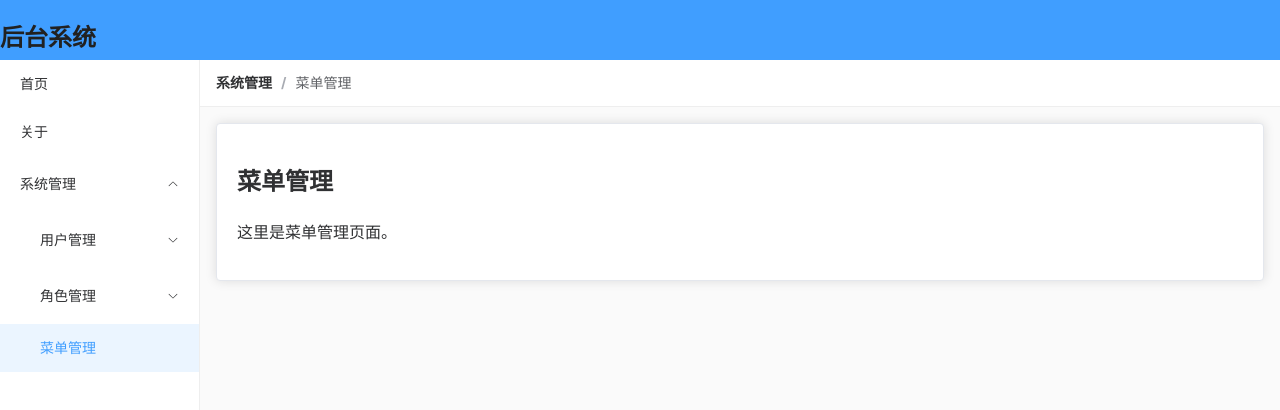
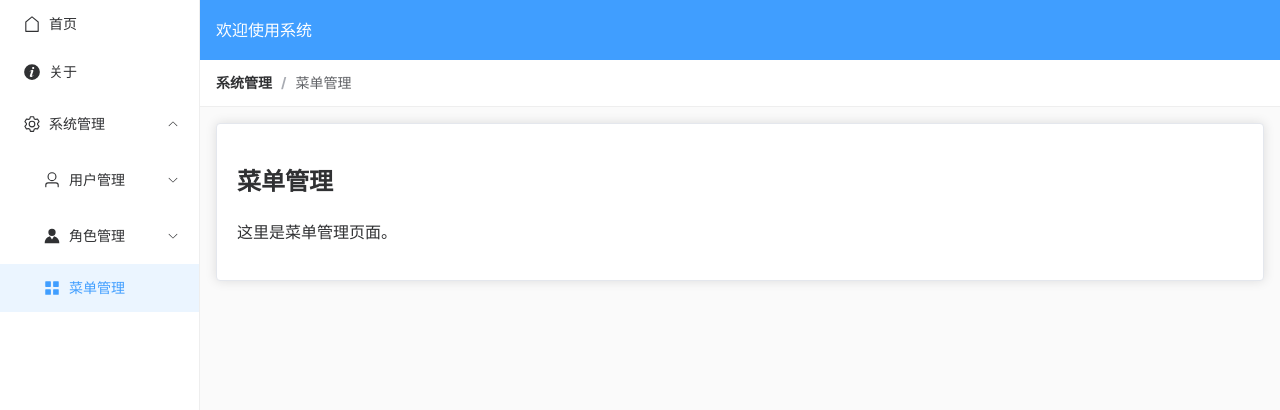
Before and after one commit to huarong290/vue3-vite-admin, a Vue app: page /system/menu in a window 1280 px wide. Shown: the top 410 px of the page. Built offline with nearby package versions, Linux system fonts and the light colour scheme.

Commit message:
feat(menu): 多级菜单添加用户图标

```diff
--- a/src/components/layout/AppHeader.vue
+++ b/src/components/layout/AppHeader.vue
@@ -1,18 +1,41 @@
 <!--src/components/layout/AppHeader.vue-->
 <template>
-  <el-row class="app-header" align="middle">
-    <el-col :span="24">
-      <h1>后台系统</h1>
-    </el-col>
-  </el-row>
+  <div class="header">
+    <!--  按钮图标根据折叠状态切换 -->
+    <el-button
+        class="menu-toggle"
+        :icon="isCollapse ? 'Expand' : 'Fold'"
+        circle
+        @click="$emit('toggle-menu')"
+    />
+    <div class="header-right">
+      <span>欢迎使用系统</span>
+    </div>
+  </div>
 </template>
 
-<script setup lang="ts"></script>
+<script setup lang="ts">
+defineProps<{ isCollapse: boolean }>()
+</script>
 
-<style scoped>
+<style scoped lang="scss">
 .header {
+  display: flex;
+  align-items: center;
+  justify-content: space-between;
+  height: 100%;
+  padding: 0 16px;
   color: #fff;
-  background: #409eff; /* Element Plus 默认主题色 */
-  padding: 1rem;
+
+  .menu-toggle {
+    display: none;
+  }
+
+  @media screen and (max-width: 768px) {
+    .menu-toggle {
+      // 移动端显示菜单按钮
+      display: inline-flex;
+    }
+  }
 }
 </style>
--- a/src/components/layout/AppLayout.vue
+++ b/src/components/layout/AppLayout.vue
@@ -1,20 +1,24 @@
 <!--src/components/layout/AppLayout.vue-->
 <template>
-  <el-container class="layout">
-    <!-- Header -->
-    <el-header class="layout-header">
-      <AppHeader />
-    </el-header>
+  <el-container class="layout" @click="handleOutsideClick">
+    <!-- 左侧导航栏 -->
+    <el-aside
+        :class="{ open: isMobileMenuOpen }"
+        :width="isCollapse ? '64px' : '200px'"
+        class="layout-aside"
+        ref="asideRef"
+    >
+      <AppSideMenu :collapse="isCollapse" />
+    </el-aside>
 
-    <el-container class="layout-body">
-      <!-- Sidebar -->
-      <el-aside width="200px" class="layout-sidebar">
-        <AppSideMenu />
-      </el-aside>
+    <!-- 右侧区域：头部 + 内容 -->
+    <el-container direction="vertical">
+      <el-header class="layout-header">
+        <AppHeader :isCollapse="isCollapse" @toggle-menu="toggleMenu" />
+      </el-header>
 
-      <!-- Main Content -->
       <el-main class="layout-main">
-        <app-breadcrumb class="layout-breadcrumb"></app-breadcrumb>
+        <app-breadcrumb class="layout-breadcrumb" />
         <div class="layout-content">
           <router-view v-slot="{ Component }">
             <transition name="fade" mode="out-in">
@@ -28,34 +32,70 @@
 </template>
 
 <script setup lang="ts">
+import { ref, onMounted, onBeforeUnmount } from 'vue'
 import AppHeader from '@/components/layout/AppHeader.vue'
 import AppSideMenu from '@/components/layout/AppSideMenu.vue'
 import AppBreadcrumb from '@/components/layout/AppBreadcrumb.vue'
+//  桌面端折叠状态
+const isCollapse = ref(false)
+//  移动端菜单开关
+const isMobileMenuOpen = ref(false)
+const asideRef = ref<HTMLElement | null>(null)
+
+function toggleMenu() {
+  if (window.innerWidth <= 768) {
+    isMobileMenuOpen.value = !isMobileMenuOpen.value
+  } else {
+    isCollapse.value = !isCollapse.value
+  }
+}
+
+function handleResize() {
+  if (window.innerWidth > 768) {
+    isMobileMenuOpen.value = false
+  }
+}
+
+function handleOutsideClick(e: MouseEvent) {
+  if (
+      window.innerWidth <= 768 &&
+      isMobileMenuOpen.value &&
+      asideRef.value &&
+      !asideRef.value.contains(e.target as Node)
+  ) {
+    isMobileMenuOpen.value = false
+  }
+}
+
+onMounted(() => {
+  window.addEventListener('resize', handleResize)
+})
+
+onBeforeUnmount(() => {
+  window.removeEventListener('resize', handleResize)
+})
 </script>
 
-<style lang="scss" scoped>
+<style scoped lang="scss">
 .layout {
   height: 100vh;
-  background: var(--color-bg-body);
+  position: relative;
+
+  &-aside {
+    background: var(--color-bg-container);
+    border-right: 1px solid var(--color-border-light);
+    transition: all 0.3s ease;
+  }
 
   &-header {
-    padding: 0;
     height: 60px;
     background: var(--color-primary);
-  }
-
-  &-body {
-    height: calc(100vh - 60px);
-  }
-
-  &-sidebar {
-    background: var(--color-bg-container);
-    border-right: 1px solid var(--color-border-light);
+    padding: 0;
   }
 
   &-main {
+    background: var(--color-bg-body);
     padding: 0;
-    background: var(--color-bg-body);
   }
 
   &-breadcrumb {
@@ -68,5 +108,20 @@ import AppBreadcrumb from '@/components/layout/AppBreadcrumb.vue'
     padding: var(--spacing-4);
     min-height: calc(100vh - 120px);
   }
+
+  @media screen and (max-width: 768px) {
+    &-aside {
+      position: absolute;
+      z-index: 1000;
+      height: 100vh;
+      transform: translateX(-100%);
+    }
+
+    &-aside.open {
+      transform: translateX(0);
+      //  移动端遮罩效果
+      box-shadow: 2px 0 8px rgba(0, 0, 0, 0.15);
+    }
+  }
 }
 </style>
--- a/src/components/layout/AppSideMenu.vue
+++ b/src/components/layout/AppSideMenu.vue
@@ -1,13 +1,21 @@
 <!--src/components/layout/AppSideMenu.vue-->
 
 <template>
-  <el-menu router :default-active="$route.path" class="sidebar-menu">
+  <transition name="sidebar-collapse">
+    <el-menu
+        router
+        :default-active="$route.path"
+        :collapse="collapse"
+        class="sidebar-menu"
+    >
       <SideMenuItem
           v-for="route in menuRoutes"
           :key="route.name ?? route.path"
           :route="route"
       />
     </el-menu>
+  </transition>
+
 </template>
 
 <script setup lang="ts">
@@ -15,26 +23,16 @@ import { computed } from 'vue'
 import { useRouter, type RouteRecordRaw } from 'vue-router'
 import SideMenuItem from './SideMenuItem.vue'
 
+defineProps<{ collapse: boolean }>()
+
 const router = useRouter()
 
-// 获取顶层路由的 children
 const menuRoutes = computed<RouteRecordRaw[]>(() => {
   const root = router.options.routes[0] as RouteRecordRaw
   const children = root?.children ?? []
   return children.filter((r) => r.meta && r.meta.title)
 })
 </script>
-
-<style scoped lang="scss">
-.sidebar-menu {
-  border: none;
-  height: 100%;
-}
-</style>
-
-
-
-
 <style scoped lang="scss">
 .sidebar-menu {
   border: none;
@@ -53,5 +51,15 @@ const menuRoutes = computed<RouteRecordRaw[]>(() => {
       background-color: var(--color-hover);
     }
   }
+  /* ✅ 折叠/展开动画 */
+  .sidebar-collapse-enter-active,
+  .sidebar-collapse-leave-active {
+    transition: all 0.3s ease;
+  }
+  .sidebar-collapse-enter-from,
+  .sidebar-collapse-leave-to {
+    opacity: 0;
+    transform: translateX(-20px);
+  }
 }
 </style>
--- a/src/components/layout/SideMenuItem.vue
+++ b/src/components/layout/SideMenuItem.vue
@@ -2,7 +2,13 @@
 <template>
   <!-- 有子路由时递归渲染 -->
   <el-sub-menu v-if="hasChildren" :index="routeKey()">
-    <template #title>{{ route.meta?.title }}</template>
+    <template #title>
+      <!--  图标加动画 -->
+      <el-icon v-if="route.meta?.icon" class="menu-icon" :class="{ animate: collapse }">
+        <component :is="route.meta.icon" />
+      </el-icon>
+      <span>{{ route.meta?.title }}</span>
+    </template>
     <SideMenuItem
         v-for="child in visibleChildren"
         :key="childKey(child)"
@@ -10,16 +16,26 @@
     />
   </el-sub-menu>
 
-  <!-- 普通菜单项 -->
-  <el-menu-item v-else-if="!route.meta?.hiddenInMenu" :index="routeIndex()">
-    {{ route.meta?.title }}
-  </el-menu-item>
+  <!-- 普通菜单项 + tooltip -->
+  <el-tooltip
+      v-else-if="!route.meta?.hiddenInMenu"
+      :content="route.meta?.title"
+      placement="right"
+      :disabled="!collapse"
+  >
+    <el-menu-item :index="routeIndex()">
+      <el-icon v-if="route.meta?.icon" class="menu-icon" :class="{ animate: collapse }">
+        <component :is="route.meta.icon" />
+      </el-icon>
+      <span>{{ route.meta?.title }}</span>
+    </el-menu-item>
+  </el-tooltip>
 </template>
 
 <script setup lang="ts">
 import { useRouter, type RouteRecordRaw } from 'vue-router'
 
-const props = defineProps<{ route: RouteRecordRaw }>()
+const props = defineProps<{ route: RouteRecordRaw; collapse?: boolean }>()
 const router = useRouter()
 
 // 是否有子路由
@@ -50,4 +66,12 @@ function routeIndex() {
 }
 </script>
 
-<style scoped lang="scss"></style>
+<style scoped lang="scss">
+.menu-icon {
+  transition: transform 0.3s ease, color 0.3s ease;
+}
+
+.menu-icon.animate {
+  transform: rotate(20deg) scale(1.2);
+}
+</style>
--- a/src/router/index.ts
+++ b/src/router/index.ts
@@ -4,14 +4,15 @@ import AppLayout from '@/components/layout/AppLayout.vue'
 import HomePage from '@/views/HomePage.vue'
 import AboutPage from '@/views/AboutPage.vue'
 import systemRoutes from './modules/system'
+import {House,InfoFilled} from "@element-plus/icons-vue";
 
 const routes = [
     {
         path: '/',
         component: AppLayout,
         children: [
-            { path: '', name: 'HomePage', component: HomePage, meta: { title: '首页' } },
-            { path: 'about', name: 'AboutPage', component: AboutPage, meta: { title: '关于' } },
+            { path: '', name: 'HomePage', component: HomePage, meta: { title: '首页',  icon: House} },
+            { path: 'about', name: 'AboutPage', component: AboutPage, meta: { title: '关于',  icon: InfoFilled } },
             systemRoutes // 系统管理模块
         ]
     }
--- a/src/router/modules/system.ts
+++ b/src/router/modules/system.ts
@@ -6,17 +6,18 @@ import RoleList from '@/views/system/role/RoleList.vue'
 import RoleDetail from '@/views/system/role/RoleDetail.vue'
 import MenuPage from '@/views/system/menu/MenuPage.vue'
 
+import { User, Setting, Menu as MenuIcon,UserFilled,Avatar } from '@element-plus/icons-vue'
 const systemRoutes: RouteRecordRaw = {
     path: '/system',
     name: 'System',
     component: RouterView, // 中间层用 RouterView
-    meta: { title: '系统管理' },
+    meta: { title: '系统管理', icon: Setting },
     children: [
         {
             path: 'user',
             name: 'User',
             component: RouterView,
-            meta: { title: '用户管理' },
+            meta: { title: '用户管理', icon: User },
             children: [
                 {
                     path: 'list',
@@ -36,13 +37,13 @@ const systemRoutes: RouteRecordRaw = {
             path: 'role',
             name: 'Role',
             component: RouterView,
-            meta: { title: '角色管理' },
+            meta: { title: '角色管理', icon: Avatar },
             children: [
                 {
                     path: 'list',
                     name: 'RoleList',
                     component: RoleList,
-                    meta: { title: '角色列表' }
+                    meta: { title: '角色列表', icon: UserFilled }
                 },
                 {
                     path: 'detail',
@@ -56,7 +57,7 @@ const systemRoutes: RouteRecordRaw = {
             path: 'menu',
             name: 'MenuPage',
             component: MenuPage,
-            meta: { title: '菜单管理' }
+            meta: { title: '菜单管理', icon: MenuIcon }
         }
     ]
 }
```
Lines whose indentation alone changed are shown as unchanged.
